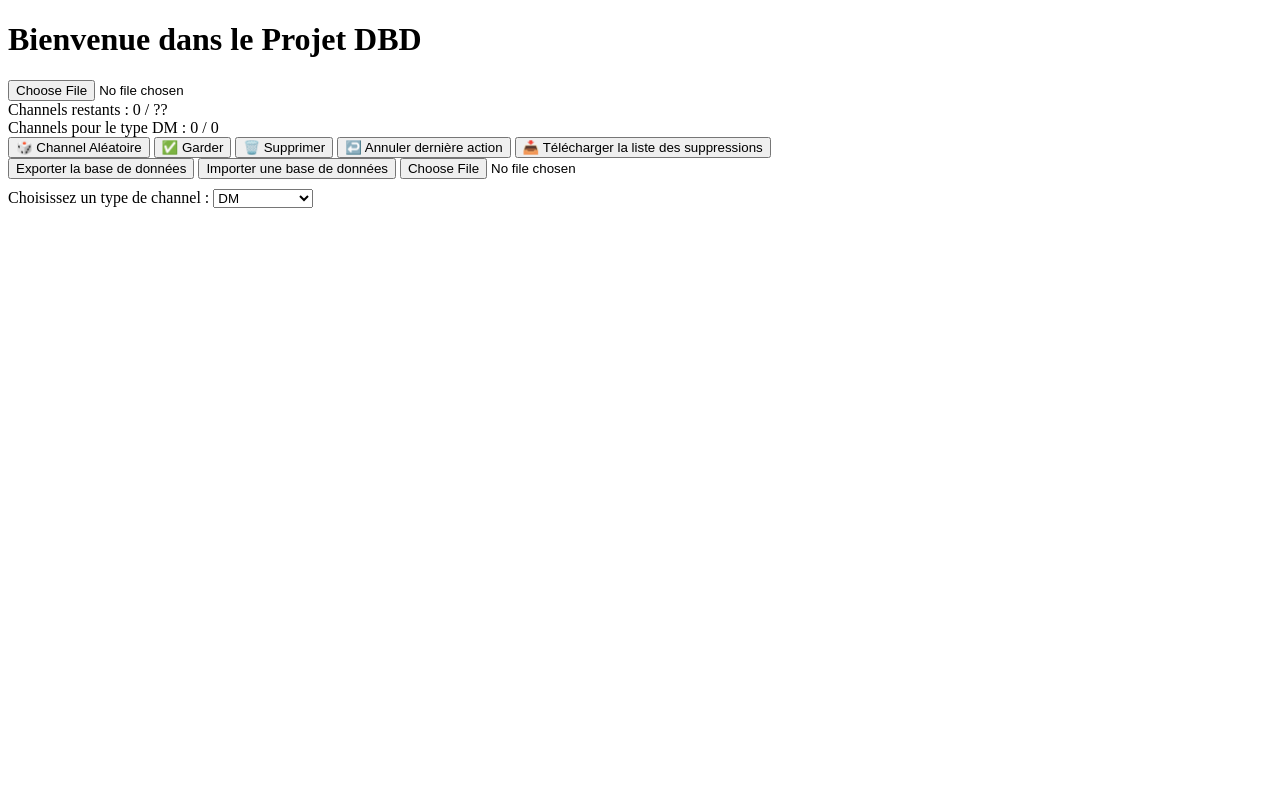
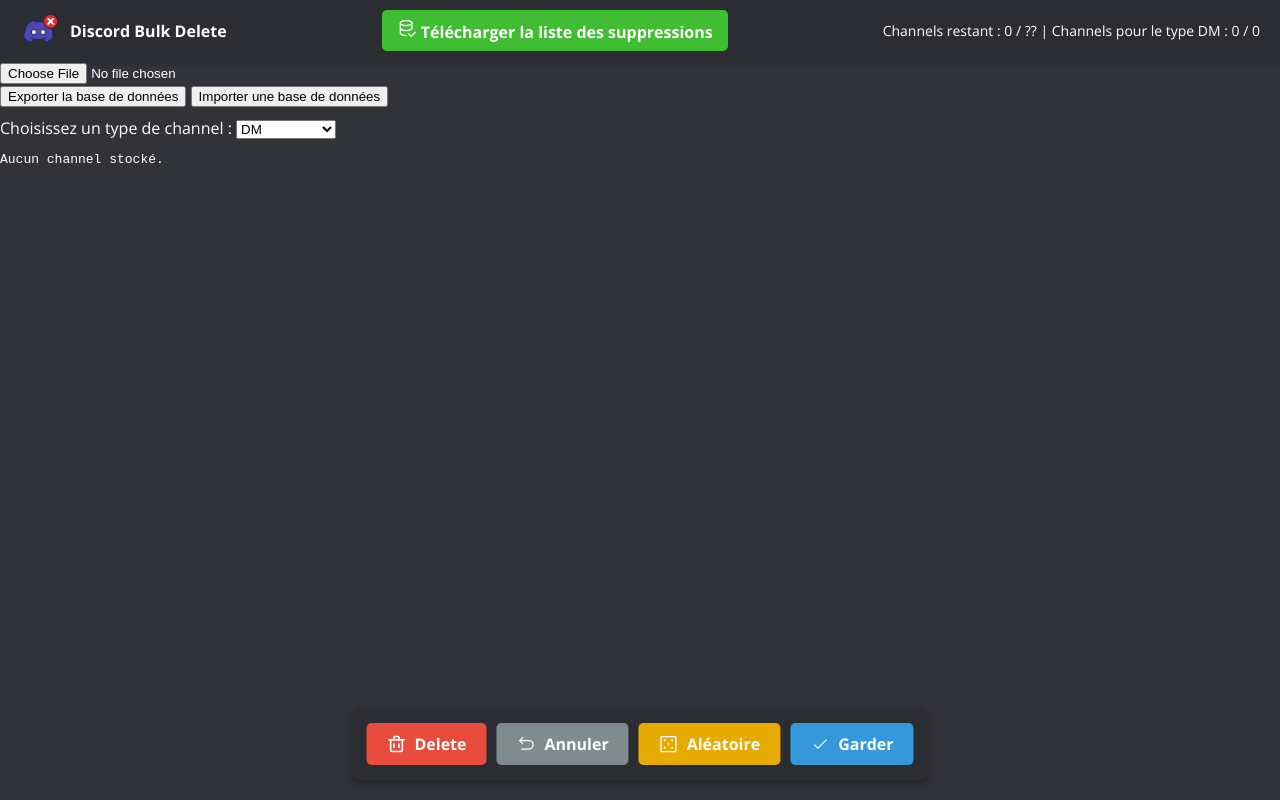
Before and after one commit to FilouzMC/discord-bulk-delete, a plain HTML site: page index.html in a window 1280 px wide. Drawn offline with nearby package versions, Linux system fonts and the light colour scheme.

Commit message:
- Add navbar, move Dl to navbar - Add float button (for keep, delete, undo and random) - Add fonts and icons - Finish backup (it's work i think) - Starting redirections (upload archive to main page)

```diff
--- a/css/style.css
+++ b/css/style.css
@@ -1,10 +1,151 @@
-.message {
-    margin: 0; /* Supprime les marges autour des divs */
-    padding: 5px 0; /* Ajoute un léger espacement interne si nécessaire */
+@import url('../fonts/fonts.css');
+
+/* Background général */
+body {
+    background-color: #323339;
+    /* Remplacez par votre couleur hexadécimale */
+    margin: 0;
+    font-family: OpenSans, Arial, sans-serif;
+    color: white
 }
 
-.message .timestamp,
-.message .content {
-    margin: 0; /* Supprime les marges des paragraphes */
-    padding: 0; /* Supprime les espacements internes */
+/* Menu de navigation */
+.navbar {
+    background-color: #2c2d32;
+    /* Couleur plus foncée pour le menu */
+    color: white;
+    display: flex;
+    justify-content: space-between;
+    align-items: center;
+    padding: 10px 20px;
+    box-shadow: 0 2px 5px rgba(0, 0, 0, 0.2);
 }
+
+.navbar .logo {
+    display: flex;
+    align-items: center;
+    font-weight: bold;
+}
+
+.navbar .logo img {
+    height: 40px;
+    margin-right: 10px;
+}
+
+.navbar .links {
+    display: flex;
+    gap: 20px;
+}
+
+/* Icônes SVG */
+.navbar .links a img {
+    width: 20px;
+    height: 20px;
+    filter: invert(1); /* Rend l'icône blanche pour s'adapter au fond sombre */
+}
+
+.navbar .links a {
+    color: white;
+    text-decoration: none;
+    font-weight: bold;
+}
+
+.navbar .links a:hover {
+    text-decoration: underline;
+}
+
+.navbar .links a.dl {
+    color: white;
+    background-color: #41bd33; /* Couleur rouge */
+    padding: 8px 15px;
+    border-radius: 5px;
+    text-decoration: none;
+    font-weight: bold;
+    transition: background-color 0.3s ease, transform 0.2s ease;
+}
+
+.navbar .links a.dl:hover {
+    background-color: #33ad2c; /* Rouge plus foncé au survol */
+    transform: scale(1.05); /* Légère mise en avant */
+}
+
+.navbar .info {
+    color: white;
+    font-size: 14px;
+}
+
+/* Div centrée en bas */
+.floating-div {
+    position: fixed;
+    bottom: 20px; /* Distance du bas de la fenêtre */
+    left: 50%; /* Position horizontale au milieu */
+    transform: translateX(-50%); /* Centrer horizontalement */
+    display: flex;
+    gap: 10px; /* Espacement entre les boutons */
+    background-color: #2c2d32; /* Couleur de fond */
+    padding: 15px;
+    border-radius: 10px;
+    box-shadow: 0 4px 10px rgba(0, 0, 0, 0.3);
+}
+
+/* Boutons stylés avec icônes */
+.floating-div a {
+    display: flex;
+    align-items: center;
+    justify-content: center;
+    gap: 8px; /* Espacement entre l'icône et le texte */
+    padding: 10px 20px;
+    text-align: center;
+    text-decoration: none;
+    font-weight: bold;
+    color: white;
+    border-radius: 5px;
+    transition: background-color 0.3s ease, transform 0.2s ease;
+}
+
+/* Icônes SVG */
+.floating-div a img {
+    width: 20px;
+    height: 20px;
+    filter: invert(1); /* Rend l'icône blanche pour s'adapter au fond sombre */
+}
+
+/* Bouton rouge : Delete */
+.floating-div a.delete {
+    background-color: #e74c3c;
+}
+
+.floating-div a.delete:hover {
+    background-color: #c0392b;
+    transform: scale(1.05);
+}
+
+/* Bouton gris : Undo */
+.floating-div a.undo {
+    background-color: #7f8c8d;
+}
+
+.floating-div a.undo:hover {
+    background-color: #5a6d6e;
+    transform: scale(1.05);
+}
+
+/* Bouton gris : Random */
+.floating-div a.random {
+    background-color: #e7aa00;
+}
+
+.floating-div a.random:hover {
+    background-color: #dea300;
+    transform: scale(1.05);
+}
+
+/* Bouton bleu : Keep */
+.floating-div a.keep {
+    background-color: #3498db;
+}
+
+.floating-div a.keep:hover {
+    background-color: #2980b9;
+    transform: scale(1.05);
+}
--- /dev/null
+++ b/fonts/fonts.css
@@ -0,0 +1,35 @@
+/* Importer une police locale */
+@font-face {
+    font-family: 'OpenSans';
+    src: url('../fonts/OpenSans-Regular.ttf') format('truetype');
+    font-weight: normal;
+    font-style: normal;
+}
+
+@font-face {
+    font-family: 'OpenSans';
+    src: url('../fonts/OpenSans-Bold.ttf') format('truetype');
+    font-weight: bold;
+    font-style: normal;
+}
+
+@font-face {
+    font-family: 'OpenSans';
+    src: url('../fonts/OpenSans-Light.ttf') format('truetype');
+    font-weight: 300;
+    font-style: normal;
+}
+
+@font-face {
+    font-family: 'OpenSans';
+    src: url('../fonts/OpenSans-Medium.ttf') format('truetype');
+    font-weight: 500;
+    font-style: normal;
+}
+
+@font-face {
+    font-family: 'OpenSans';
+    src: url('../fonts/OpenSans-SemiBold.ttf') format('truetype');
+    font-weight: 600;
+    font-style: normal;
+}
--- a/index.html
+++ b/index.html
@@ -10,8 +10,26 @@
 
 <body>
     <header>
-        <h1>Bienvenue dans le Projet DBD</h1>
+        <!-- Menu de navigation -->
+        <div class="navbar">
+            <div class="logo">
+                <img src="/img/logo.png" alt="Logo"> <!-- Remplacez par le chemin de votre logo -->
+                <span class="">Discord Bulk Delete</span>
+            </div>
+            <div class="links">
+                <a class="dl" href="#" id="telechargerChannelsToDelete">
+                    <img src="/img/icons/database-check.svg" alt="Database Check">
+                    Télécharger la liste des suppressions</a>
+                <!-- <a href="#link2">Lien 2</a>
+                <a href="#link3">Lien 3</a> -->
+            </div>
+            <div class="info">
+                <span id="channelsRestants">Channels restant : x/x</span> |
+                <span id="channelsType">Channels pour le type xx : xx</span>
+            </div>
+        </div>
     </header>
+
     <main>
         <input type="file" id="zipInput" accept=".zip">
         <div id="status"></div>
@@ -19,21 +37,14 @@
         <div id="compteur"></div>
         <div id="typeCompteur"></div>
 
-        <!-- <button id="processAllChannels">Importer Channels</button> -->
-        <button id="afficherChannelAleatoire"">🎲 Channel Aléatoire</button>
-
-        <button id="garderChannel">✅ Garder</button>
-        <button id="supprimerChannel">🗑️ Supprimer</button>
-        <button id="annulerDerniereAction">↩️ Annuler dernière action</button>
-
-        <button id="telechargerChannelsToDelete">📥 Télécharger la liste des suppressions</button>
+        <!-- <button id="telechargerChannelsToDelete">📥 Télécharger la liste des suppressions</button> -->
         <!-- Boutons d'importation/exportation -->
         <div class="backup-controls">
             <button id="exportButton" class="btn btn-primary">Exporter la base de données</button>
             <button id="importButton" class="btn btn-secondary">Importer une base de données</button>
 
             <!-- Input caché pour la sélection de fichier -->
-            <input type="file" id="importFile" accept="application/json">
+            <input type="file" id="importFile" accept="application/json" style="display: none;" />
 
             <!-- Message de statut pour l'utilisateur -->
             <div id="importStatus" style="margin-top: 10px;"></div>
@@ -47,13 +58,24 @@
             <option value="PUBLIC_THREAD">Guild Thread</option>
         </select>
 
-        <div id="showChannel">
-            <p id="indexLabel"></p>
-            <p id="channelId"></p>
-            <p id="indexChannel"></p>
-            <p id="nbMessages"></p>
+        <pre id="outputConv"></pre>
 
-            <pre id="outputConv"></pre>
+        <div class="floating-div">
+            <a href="#" id="supprimerChannel" class="delete">
+                <img src="/img/icons/trash.svg" alt="Delete">
+                Delete</a>
+            <a href="#" id="annulerDerniereAction" class="undo">
+                <img src="/img/icons/undo.svg" alt="Undo">
+                Annuler</a>
+            </a>
+            <a href="#" id="afficherChannelAleatoire" class="random">
+                <img src="/img/icons/dice.svg" alt="Random">
+                Aléatoire</a>
+            </a>
+            <a href="#" id="garderChannel" class="keep">
+                <img src="/img/icons/check.svg" alt="Keep">
+                Garder</a>
+            </a>
         </div>
     </main>
 
--- a/js/randomChannel.js
+++ b/js/randomChannel.js
@@ -57,7 +57,7 @@
 
 		if (msg?.messages.length) {
 			// Configurer la pagination
-			const messagesParPage = 10; // Nombre de messages à afficher par page
+			const messagesParPage = 50; // Nombre de messages à afficher par page
 			window.currentMessagePage = 1;
 			window.totalMessages = msg.messages.length;
 
@@ -115,16 +115,17 @@
 export async function updateCompteurRestants() {
 	const channels = await getAllFromIndexedDB(STORE_CHANNELS);
 	const total = localStorage.getItem("totalChannels") || "??";
-	const compteur = document.getElementById("compteur");
-	const typeCompteur = document.getElementById("typeCompteur");
+	// Navbar éléments
+	const channelsRestantsElement = document.getElementById("channelsRestants");
+	const channelsTypeElement = document.getElementById("channelsType");
 
-	if (compteur) {
-		compteur.textContent = `Channels restants : ${channels.length} / ${total}`;
+	if (channelsRestantsElement) {
+		channelsRestantsElement.textContent = `Channels restant : ${channels.length} / ${total}`;
 	}
 
-	if (typeCompteur && window.selectedOption) {
+	if (channelsTypeElement && window.selectedOption) {
 		const filteredChannels = channels.filter(channel => channel.type === window.selectedOption);
-		typeCompteur.textContent = `Channels pour le type ${window.selectedOption} : ${filteredChannels.length} / ${filteredChannels.length}`;
+		channelsTypeElement.textContent = `Channels pour le type ${window.selectedOption} : ${filteredChannels.length} / ${filteredChannels.length}`;
 	}
 }
 
@@ -231,3 +232,16 @@
 		}, 0);
 	}
 }
+
+// Mettre à jour les informations dans le menu de navigation
+function updateNavbarInfo(channelsRestants, channelsType, selectedType) {
+
+
+	if (channelsRestantsElement) {
+		channelsRestantsElement.textContent = `Channels restant : ${channelsRestants}`;
+	}
+
+	if (channelsTypeElement) {
+		channelsTypeElement.textContent = `Channels pour le type ${selectedType} : ${channelsType}`;
+	}
+}
--- /dev/null
+++ b/js/redirects.js
@@ -0,0 +1,10 @@
+/**
+ * Vérifie si une clé existe dans le localStorage et redirige si nécessaire.
+ * @param {string} key - La clé à vérifier dans le localStorage.
+ * @param {string} redirectUrl - L'URL vers laquelle rediriger si la clé est absente.
+ */
+export function checkLocalStorageKeyAndRedirect(key, redirectUrl) {
+    if (!localStorage.getItem(key)) {
+        window.location.href = redirectUrl;
+    }
+}
--- a/script.js
+++ b/script.js
@@ -2,6 +2,8 @@
 import { afficherChannelAleatoire, updateCompteurRestants } from './js/randomChannel.js';
 import { garderChannel, supprimerChannel, annulerDerniereAction } from './js/transfer.js';
 import { telechargerChannelsToDelete, importerBaseDeDonnees, exporterBaseDeDonnees } from './js/db.js';
+import { checkLocalStorageKeyAndRedirect } from './js/redirects.js';
+
 
 document.addEventListener("DOMContentLoaded", () => {
 
@@ -41,6 +43,7 @@
 
     window.selectedOption = "DM"; // Valeur par défaut
     updateCompteurRestants();
+    afficherChannelAleatoire();
 });
 
 document.getElementById('zipInput').addEventListener('change', async function (event) {
```
Also changed, not shown: import.html (added, +27 -0 lines), fonts/OpenSans-Bold.ttf (added), fonts/OpenSans-Light.ttf (added), fonts/OpenSans-Medium.ttf (added), fonts/OpenSans-Regular.ttf (added), fonts/OpenSans-SemiBold.ttf (added), img/icons/check.svg (added), img/icons/database-check.svg (added), img/icons/dice.svg (added), img/icons/trash.svg (added), img/icons/undo.svg (added), img/logo.png (added).
